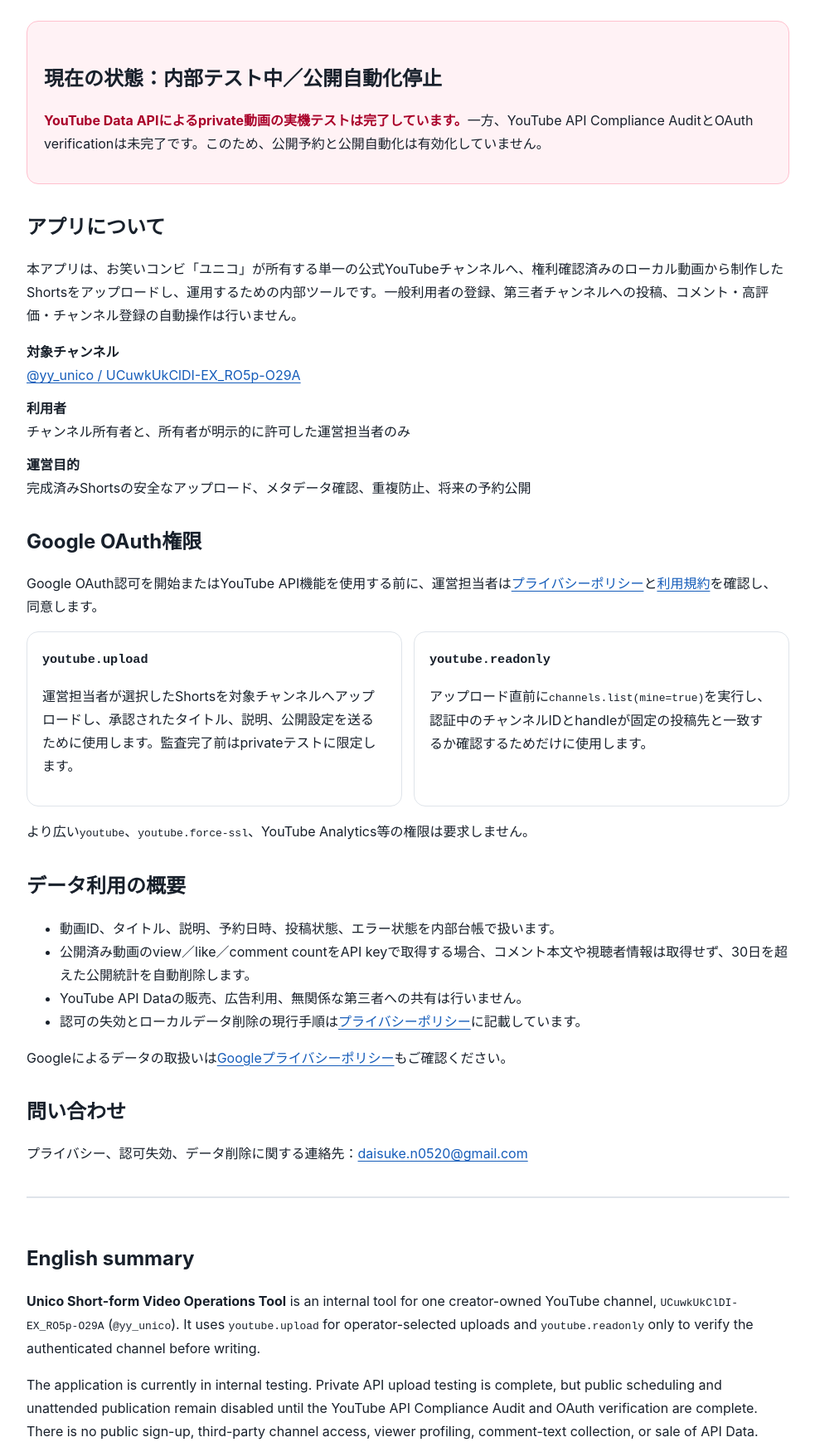
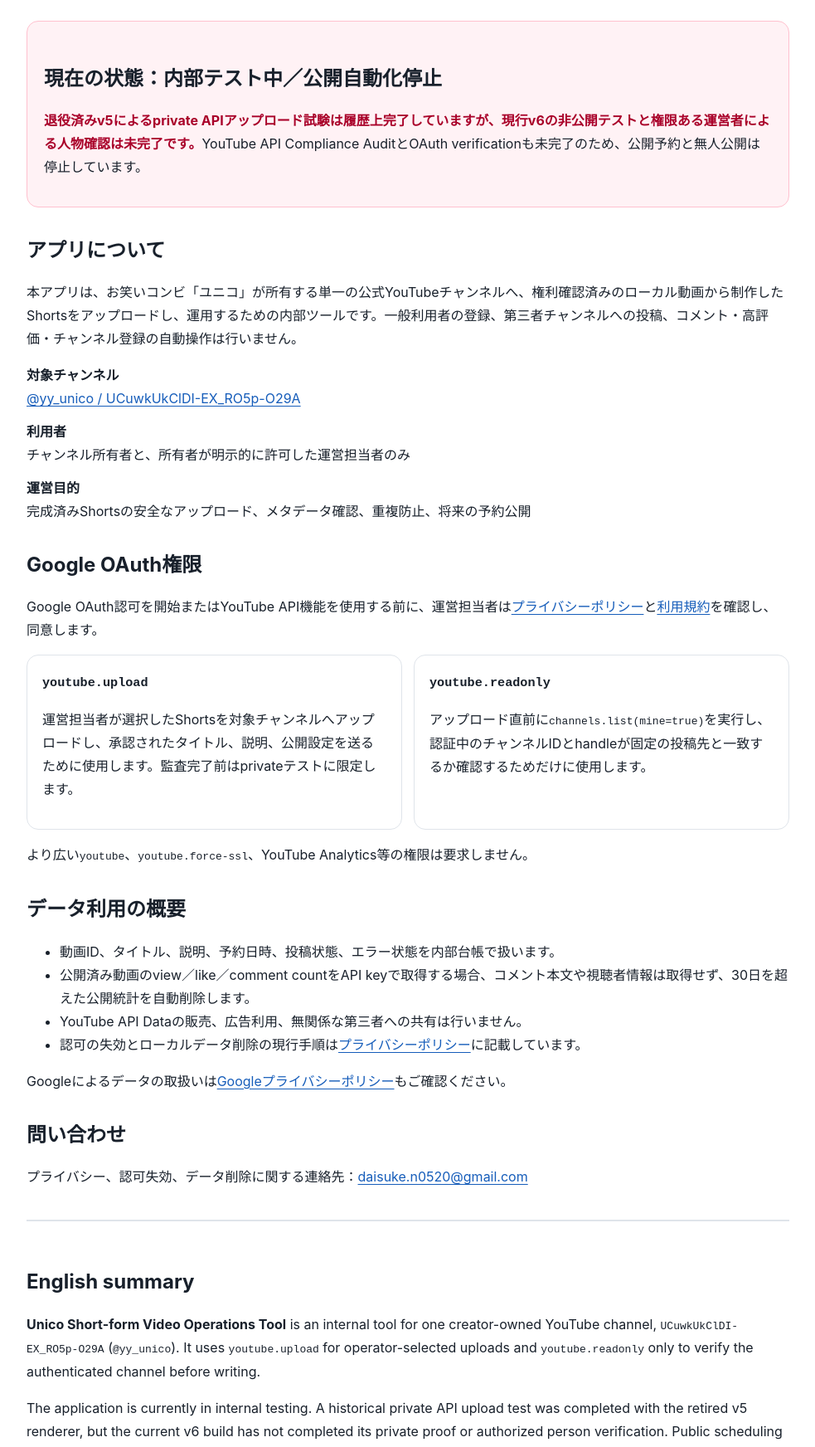
Before and after one commit to DaisukeNAKA/DaisukeNAKA.github.io, a plain HTML site: page index.html in a window 1280 px wide. Shown: the part 136-1880 px from the top of the page at 83% size, without its empty margins (148-1131 px from the left). Drawn offline with Linux system fonts and the light colour scheme.

Commit message:
Correct current v6 verification status

```diff
--- a/index.html
+++ b/index.html
@@ -43,7 +43,7 @@
   <main>
     <section class="status" aria-labelledby="current-status">
       <h2 id="current-status">現在の状態：内部テスト中／公開自動化停止</h2>
-      <p><strong>YouTube Data APIによるprivate動画の実機テストは完了しています。</strong>一方、YouTube API Compliance AuditとOAuth verificationは未完了です。このため、公開予約と公開自動化は有効化していません。</p>
+      <p><strong>退役済みv5によるprivate APIアップロード試験は履歴上完了していますが、現行v6の非公開テストと権限ある運営者による人物確認は未完了です。</strong>YouTube API Compliance AuditとOAuth verificationも未完了のため、公開予約と無人公開は停止しています。</p>
     </section>
 
     <section aria-labelledby="about">
@@ -94,7 +94,7 @@
     <section class="en" lang="en" aria-labelledby="english-summary">
       <h2 id="english-summary">English summary</h2>
       <p><strong>Unico Short-form Video Operations Tool</strong> is an internal tool for one creator-owned YouTube channel, <code>UCuwkUkClDI-EX_RO5p-O29A</code> (<code>@yy_unico</code>). It uses <code>youtube.upload</code> for operator-selected uploads and <code>youtube.readonly</code> only to verify the authenticated channel before writing.</p>
-      <p>The application is currently in internal testing. Private API upload testing is complete, but public scheduling and unattended publication remain disabled until the YouTube API Compliance Audit and OAuth verification are complete. There is no public sign-up, third-party channel access, viewer profiling, comment-text collection, or sale of API Data.</p>
+      <p>The application is currently in internal testing. A historical private API upload test was completed with the retired v5 renderer, but the current v6 build has not completed its private proof or authorized person verification. Public scheduling and unattended publication remain disabled until those checks, the YouTube API Compliance Audit, and OAuth verification are complete. There is no public sign-up, third-party channel access, viewer profiling, comment-text collection, or sale of API Data.</p>
       <p>Before starting Google OAuth or using YouTube API features, an operator must review and agree to the <a href="privacy.html">Privacy Policy</a> and <a href="terms.html">Terms of Use</a>. Google's handling of data is described in the <a href="https://policies.google.com/privacy" rel="noopener noreferrer">Google Privacy Policy</a>.</p>
     </section>
   </main>
```
